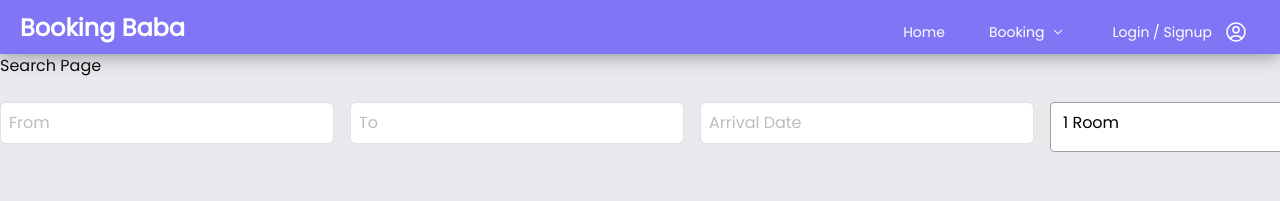
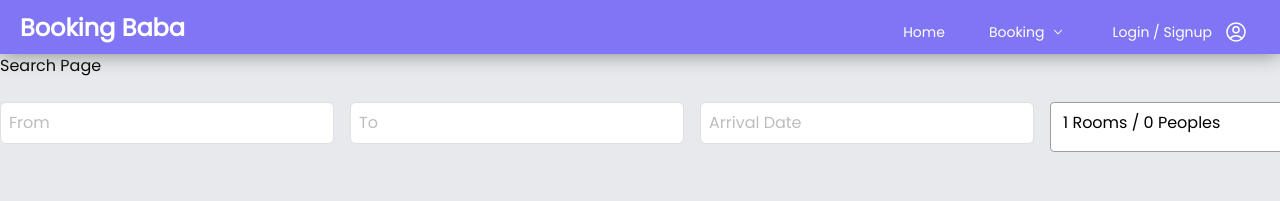
Before and after one commit to kundansk018/Booking-Baba, a Next.js app: page /user/newSearch in a window 1280 px wide. Shown: the top 201 px of the page. Built offline with nearby package versions, Linux system fonts and the light colour scheme; a web font is replaced by a local one.

Commit message:
update in search component

```diff
--- a/src/components/userComponents/UCounter.tsx
+++ b/src/components/userComponents/UCounter.tsx
@@ -19,7 +19,7 @@ const DropdownItem: React.FC<DropdownItemProps> = ({ option }) => {
   const { label, count, setCount } = option;
 
   const decreaseCount = () => {
-    if (count > 1) {
+    if (count >= 1) {
       setCount(count - 1);
     }
   };
@@ -62,7 +62,7 @@ export default function Accordion(props: Props) {
   const [count1, setCount1] = useState(1);
   const [count2, setCount2] = useState(0);
   const [count3, setCount3] = useState(0);
-  const [dropDownValue, setDropdownValue] = useState("");
+  const [dropDownValue, setDropdownValue] = useState("Class");
 
   const toggleAccordion = (index: number) => {
     setActiveIndex(index === activeIndex ? null : index);
@@ -72,11 +72,12 @@ export default function Accordion(props: Props) {
     {
       label:
         props.travelType === "train"
-          ? "Travellers"
+          ? "Travellers - " + dropDownValue
           : props.travelType === "bus"
           ? "Seats"
-          : "Room",
-      count: count1,
+          : "Rooms / " + (count2 + count3) + " Peoples",
+      count: props.travelType === "train" ? count1 + count2 + count3 : count1,
+
       setCount: setCount1,
     },
   ];
--- a/src/components/userComponents/UDatePicker.tsx
+++ b/src/components/userComponents/UDatePicker.tsx
@@ -4,7 +4,6 @@ import DatePicker from "react-datepicker";
 import "react-datepicker/dist/react-datepicker.css";
 
 interface Props {
-  type?: string;
   id?: any;
   required?: boolean;
   selected?: any;
```
Also changed, not shown: 1 other file (tests, documents, lock files or other folders).
